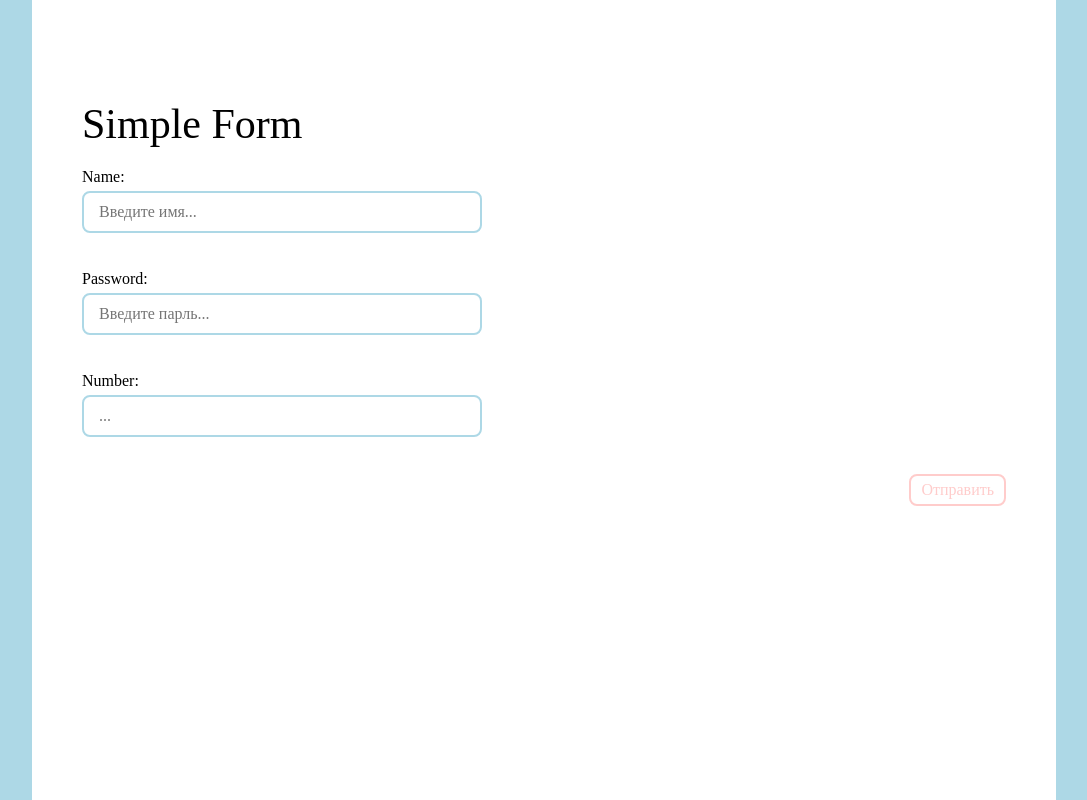
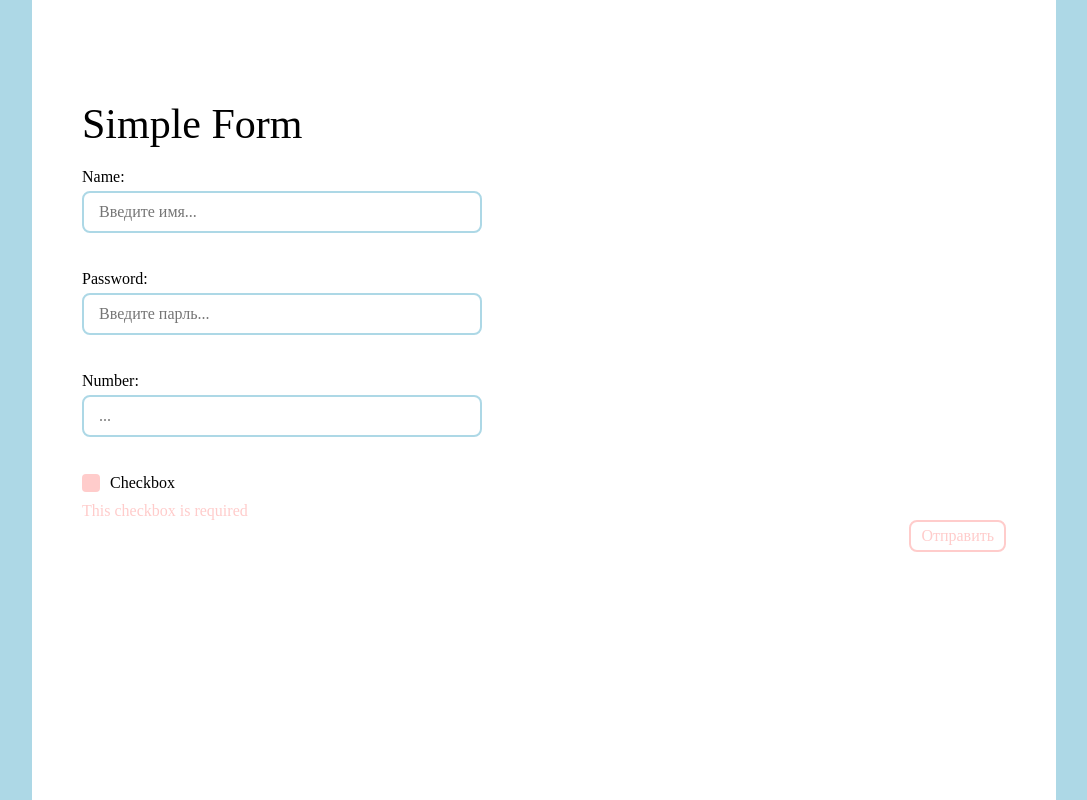
Before and after one commit to neverFeltAlive/vue-form-options, a Vue app: page / in a window 1280 px wide. Shown: the whole page, without its empty margins (96-1183 px from the left). Built offline with nearby package versions, Linux system fonts and the light colour scheme.

Commit message:
[feature] - added checkbox logic

```diff
--- /dev/null
+++ b/src/components/CustomCheckbox.vue
@@ -0,0 +1,79 @@
+<template>
+  <div class="custom-checkbox">
+    <div class="custom-checkbox__inner">
+      <input ref="input" type="checkbox" class="custom-checkbox__input" :name="name" :checked="modelValue" @change="$emit('update:modelValue', $event.target.checked)" :required="required">
+      <label class="custom-checkbox__checkbox" :for="name" @click="handleClick">{{ label }}</label>
+    </div>
+    <div class="custom-checkbox__error" :class="{checked: modelValue}" v-if="required" v-fade="!modelValue">This checkbox is required</div>
+  </div>
+</template>
+
+<script>
+export default {
+  emits: ['update:modelValue'],
+  props: {
+    name: {
+      type: String,
+      required: true
+    },
+    modelValue: {
+      type: Boolean,
+      required: true,
+    },
+    label: {
+      type: String,
+      required: true
+    },
+    required: {
+      type: Boolean,
+      default: false
+    }
+  },
+  methods: {
+    handleClick() {
+      this.$refs.input.click();
+    }
+  }
+};
+</script>
+
+<style lang="scss" scoped>
+@import "@utils/vars.scss";
+
+.custom-checkbox {
+
+  &__inner {
+    display: flex;
+    align-self: center;
+    gap: 10px;
+    margin-bottom: 10px;
+  }
+
+  &__input {
+    appearance: none;
+    display: flex;
+    align-self: center;
+    gap: 10px;
+
+    &:before {
+      content: '';
+      display: inline-block;
+      border-radius: 4px;
+      width: 18px;
+      height: 18px;
+      background-color: $light-red;
+      transition: $default-transition;
+      cursor: pointer;
+    }
+
+    &:checked::before {
+      background-color: $light-blue;
+    }
+  }
+
+  &__error {
+    color: $light-red;
+    transition: $default-transition;
+  }
+}
+</style>
--- a/src/components/SimpleForm.vue
+++ b/src/components/SimpleForm.vue
@@ -1,9 +1,11 @@
 <script>
 import CustomInput from "@components/CustomInput.vue";
+import CustomCheckbox from "@components/CustomCheckbox.vue";
 
 export default {
   components: {
     CustomInput,
+    CustomCheckbox,
   },
   props: ['title'],
   data(){
@@ -20,11 +22,12 @@ export default {
         value: '',
         isValid: false,
       },
+      checkbox: false,
     };
   },
   computed: {
     isFormValid() {
-      return this.nameInput.isValid && this.passwordInput.isValid && this.numberInput.isValid;
+      return this.nameInput.isValid && this.passwordInput.isValid && this.numberInput.isValid && this.checkbox;
     }
   },
   methods: {
@@ -64,6 +67,7 @@ export default {
     <custom-input type="text" v-model="nameInput.value" v-model:is-valid="nameInput.isValid" label="Name" name="name" :validate="validateName" placeholder="Введите имя..."/>
     <custom-input type="password" v-model="passwordInput.value" v-model:is-valid="passwordInput.isValid" label="Password" name="pwd" :validate="validatePassword" placeholder="Введите парль..."/>
     <custom-input type="number" v-model="numberInput.value" v-model:is-valid="numberInput.isValid" label="Number" name="number" :validate="validateNumber"/>
+    <custom-checkbox class="custom-form__checkbox" v-model="checkbox" label="Checkbox" name="checkbox" required/>
     <custom-button :disabled="!isFormValid" class="custom-form__button">Отправить</custom-button>
   </form>
 </template>
@@ -76,5 +80,9 @@ export default {
   &__button {
     align-self: flex-end;
   }
+
+  &__checkbox {
+    align-self: flex-start;
+  }
 }
 </style>
```
